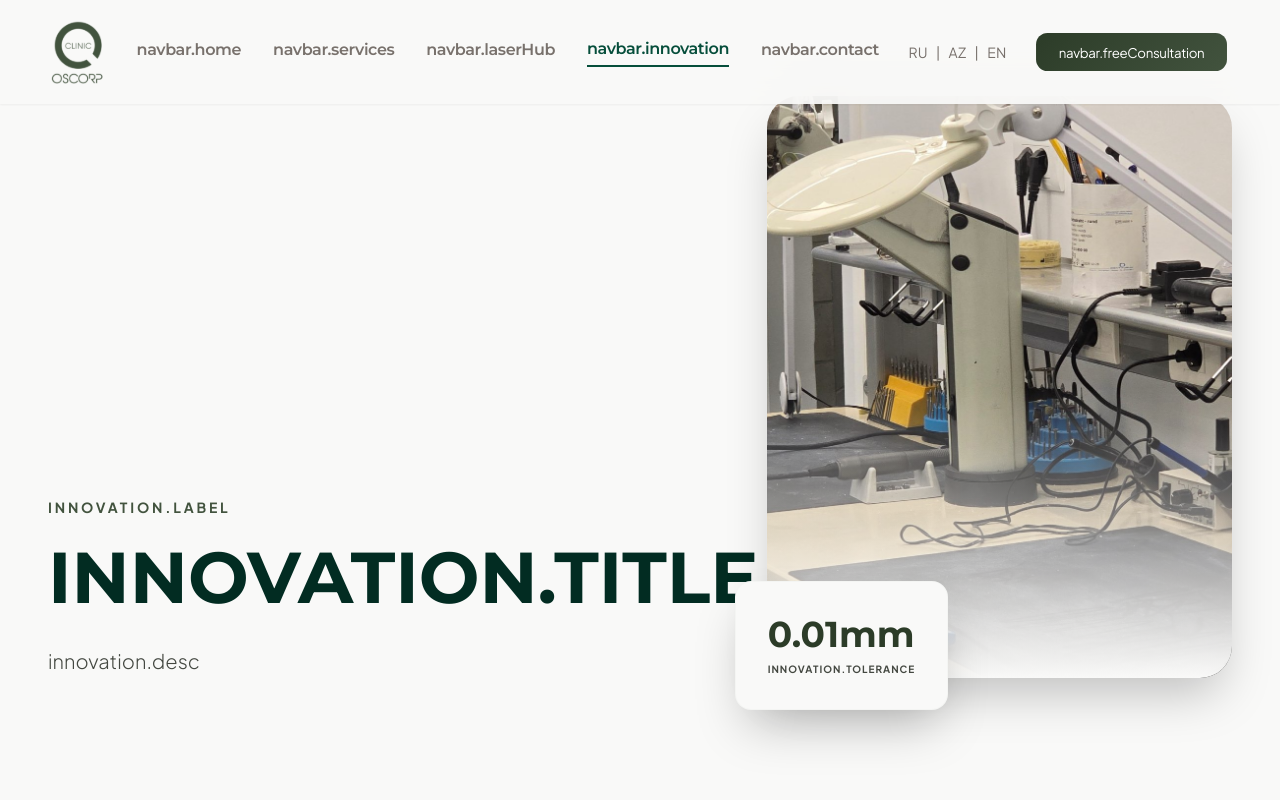
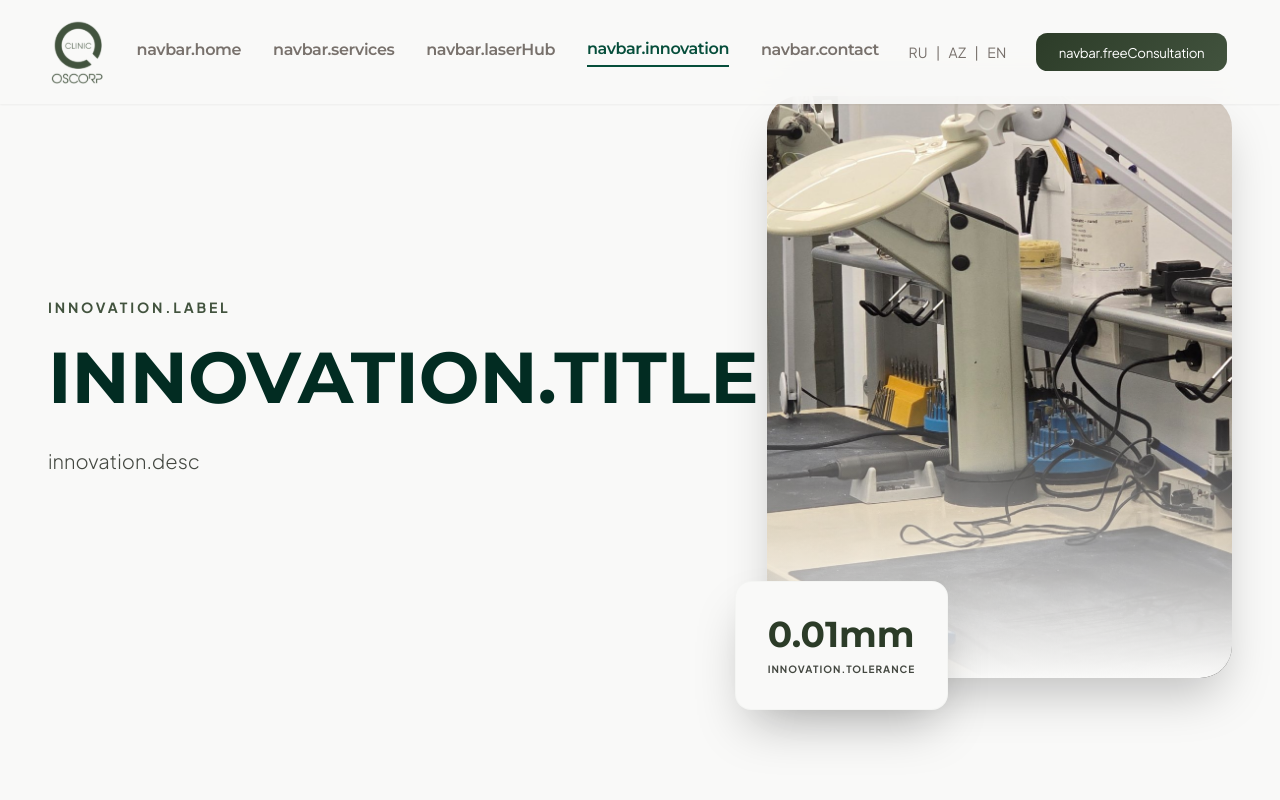
Before and after one commit to oscorpclinic-stack/oscorp-klinika, a React (Vite) app: page /innovation in a window 1280 px wide. Shown: the top 800 px of the page. Built offline with nearby package versions, Linux system fonts and the light colour scheme; the HTML template or start-up script is replaced by a standard one.

Commit message:
UI: Change alignment from items-end to items-center to lift text blocks higher in desktop view

```diff
--- a/src/pages/Contact.tsx
+++ b/src/pages/Contact.tsx
@@ -33,7 +33,7 @@ export default function Contact() {
     <>
       <main className="pt-16 lg:pt-28 pb-24 overflow-hidden">
         {/* Hero Section */}
-        <section className="max-w-[1440px] mx-auto px-6 md:px-12 mb-24 grid grid-cols-1 md:grid-cols-2 gap-16 items-end">
+        <section className="max-w-[1440px] mx-auto px-6 md:px-12 mb-24 grid grid-cols-1 md:grid-cols-2 gap-16 items-center">
           <motion.div
             className="space-y-6"
             initial="hidden"
--- a/src/pages/Home.tsx
+++ b/src/pages/Home.tsx
@@ -95,7 +95,7 @@ export default function Home() {
               whileInView={{ opacity: 1, y: 0 }}
               viewport={{ once: true, margin: "-100px" }}
               transition={{ duration: 0.8, ease: "easeOut" }}
-              className="flex flex-col md:flex-row justify-between items-end mb-16 gap-6"
+              className="flex flex-col md:flex-row justify-between items-center mb-16 gap-6"
             >
               <div className="max-w-xl">
                 <h2 className="text-3xl md:text-4xl mb-4 font-headline font-bold text-emerald-950">{t('home.servicesTitle')}</h2>
--- a/src/pages/Innovation.tsx
+++ b/src/pages/Innovation.tsx
@@ -36,7 +36,7 @@ export default function Innovation() {
             initial="hidden"
             animate="visible"
             variants={containerVariants}
-            className="grid grid-cols-1 lg:grid-cols-12 gap-12 items-end"
+            className="grid grid-cols-1 lg:grid-cols-12 gap-12 items-center"
           >
             <div className="lg:col-span-7">
               <motion.span
--- a/src/pages/Services.tsx
+++ b/src/pages/Services.tsx
@@ -36,7 +36,7 @@ export default function Services() {
             initial="hidden"
             animate="visible"
             variants={containerVariants as any}
-            className="flex flex-col md:flex-row items-end justify-between border-b border-outline-variant/20 pb-12"
+            className="flex flex-col md:flex-row items-center justify-between border-b border-outline-variant/20 pb-12"
           >
             <div className="max-w-3xl">
               <motion.span variants={itemVariants} className="uppercase tracking-[0.2em] text-xs font-semibold text-primary/60 mb-6 block font-label">{t('services.label')}</motion.span>
```
